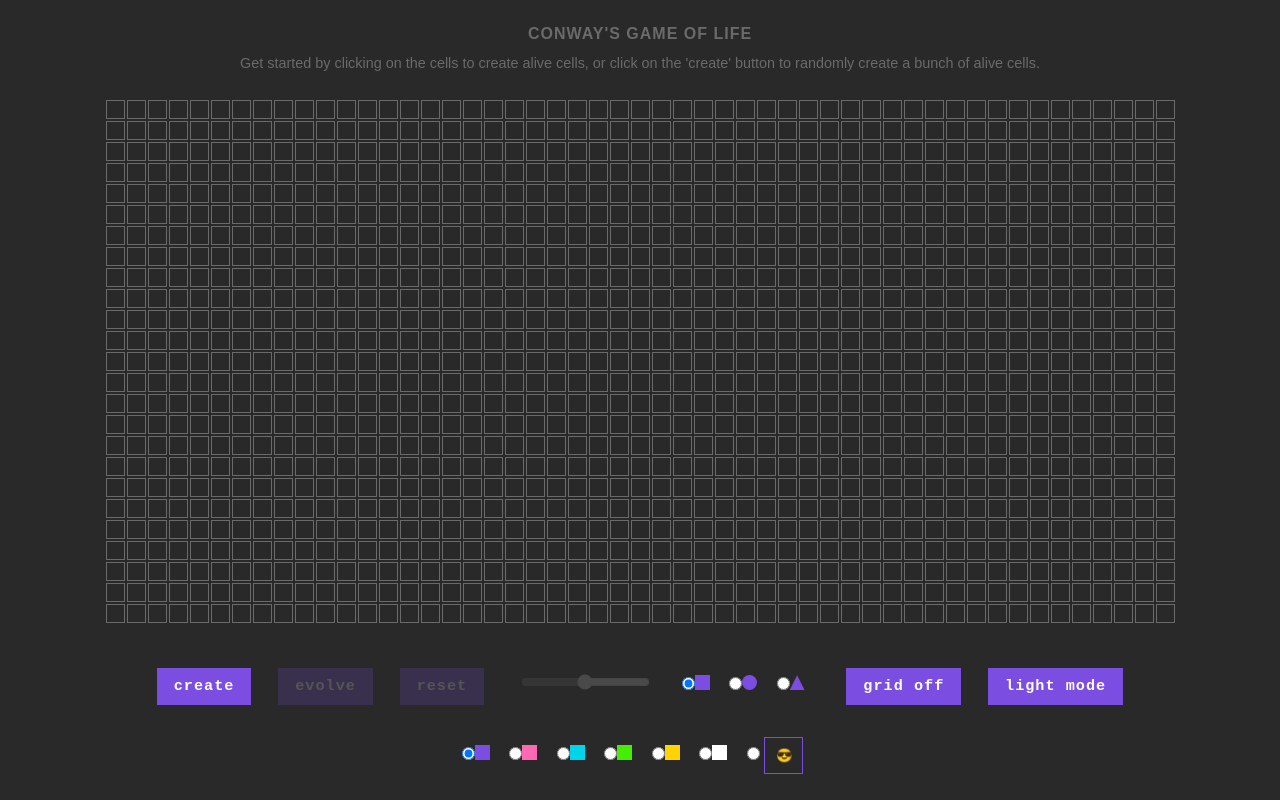
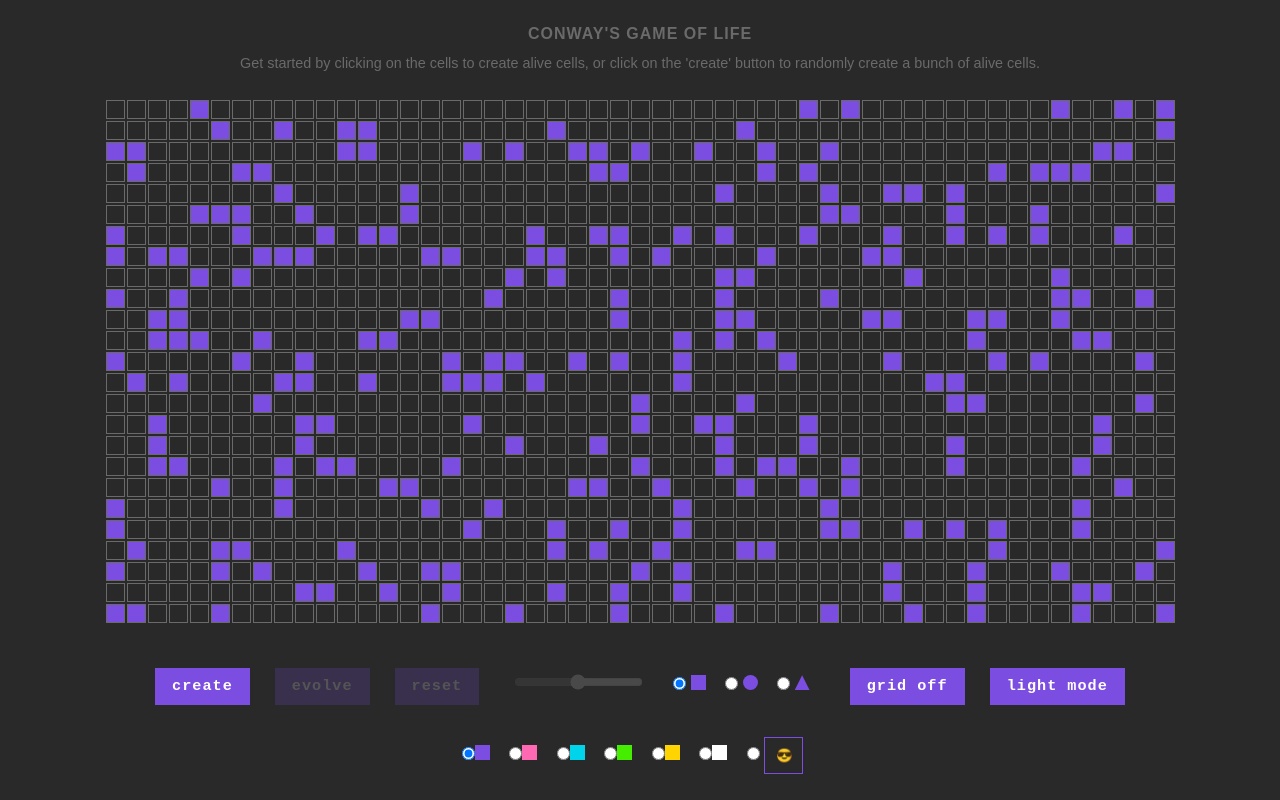
Before and after one commit to Aarif1430/Conways-Game-of-life, a website: page index.html in a window 1280 px wide. Drawn offline with Linux system fonts and the light colour scheme.

Commit message:
Script modification for rules aesthetics

```diff
--- a/package.json
+++ b/package.json
@@ -1,11 +1,12 @@
 {
   "name": "conways-game-of-life",
   "version": "1.0.0",
-  "description": "A version of Conway's game of life to make generative art by creating random alive cells and transform them via cellular automation.",
+  "description": "A version of Conway's game of life to make generative art by creating random alive cells and transform them via cellular automation.\r ![Conway](https://user-images.githubusercontent.com/53837564/181303873-d3d89d65-c41e-409e-8a8d-32026ca68353.jpg)",
   "main": "script.js",
   "scripts": {
     "test": "echo \"Error: no test specified\" && exit 1",
     "sass": "sass --watch sass/style.scss:css/style.css"
+
   },
   "repository": {
     "type": "git",
--- a/script.js
+++ b/script.js
@@ -137,6 +137,8 @@ class GameOfLife {
 		this.createGrid();
 		this.createTwoDArrays();
 		this.addToggleCellClick();
+		this.randomlyPopulateGrid();
+        this.addeventListeners();
 	}
 	/* EVOLUTION GAME RULES */
 	getNeighborCount(row, col) {
@@ -355,6 +357,32 @@ class GameOfLife {
 			});
 		}
 	}
+
+	randomlyPopulateGrid() {
+        if (this.Cells) {
+            for (let i = 0; i < this.Rows; i++) {
+                for (let j = 0; j < this.Cols; j++) {
+                    if (Math.random() > 0.6){
+                        const random = Math.floor(Math.random() * 2);
+                        if (random === 1) {
+                            this.Cells[i * this.Cols + j].classList.add(this.alive);
+                            this.currentGenCells[i][j] = 1;
+                        }
+                    }
+                }
+            }
+        }
+    }
+
+
+    addeventListeners() {
+        // Intialize grid with random cells
+        this.createBtn.addEventListener("click", () => {
+            this.resetEntireGrid();
+            this.randomlyPopulateGrid();
+        });
+    }
+
 	/* AESTHETICS */
 	gridBtnClick(e) {
 		const btn = e.currentTarget;
```
Also changed, not shown: index.html (+28 -6 lines), README.md.
